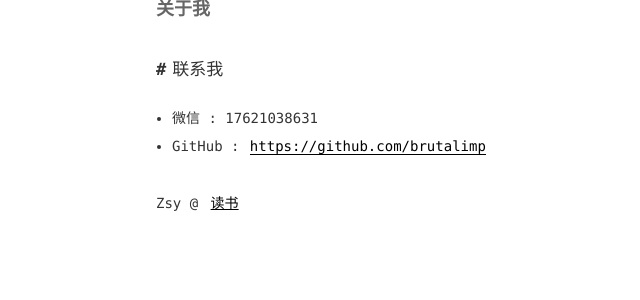
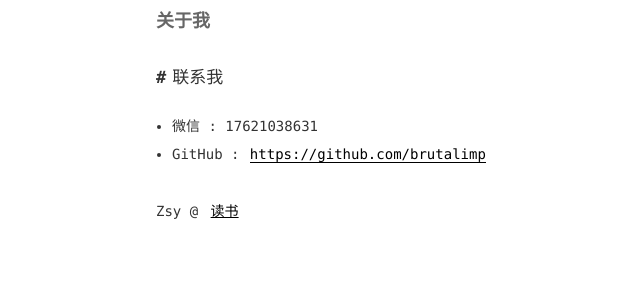
Before and after one commit to brutalimp/brutalimp.github.io, a Jekyll site: the page built from pages/about.md, in a window 1280 px wide. Shown: the top 300 px of the page, without its empty margins (158-798 px from the left). Built offline with Jekyll 4.4.1, drawn with Linux system fonts in a browser that asks for light colours; comment, search, counter and statistics services are not loaded.

```diff
--- a/static/css/post.css
+++ b/static/css/post.css
@@ -9,7 +9,10 @@
   color: #666666;
   line-height: 1;
   padding-bottom: 16px;
+  padding-top: 12px;
+  padding-bottom: 12px;
 }
+
 .page-post .subtitle {
   font-size: 13px;
   color: #999999;
@@ -155,10 +158,6 @@
   .page-post {
     font-size: 13px;
   }
-  .page-post .title {
-    padding-top: 12px;
-    padding-bottom: 12px;
-  }
   .page-post .subtitle {
     top: -2px;
     font-size: 11px;
```
